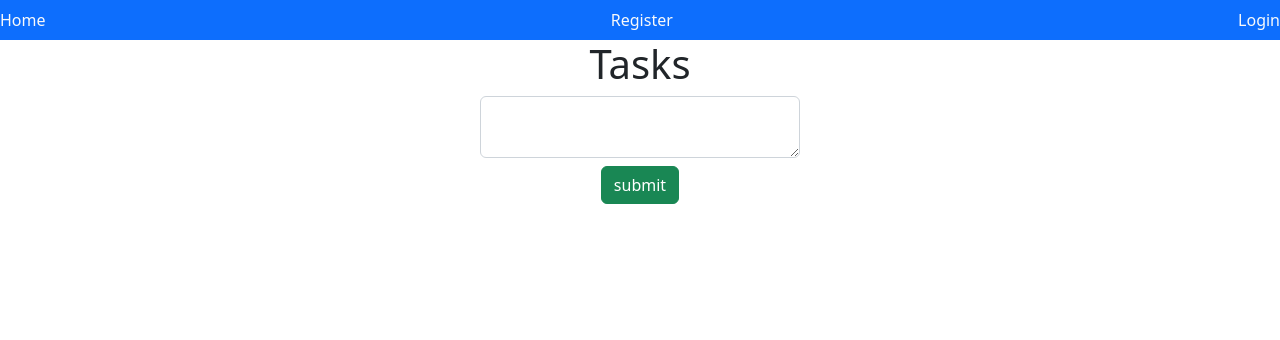
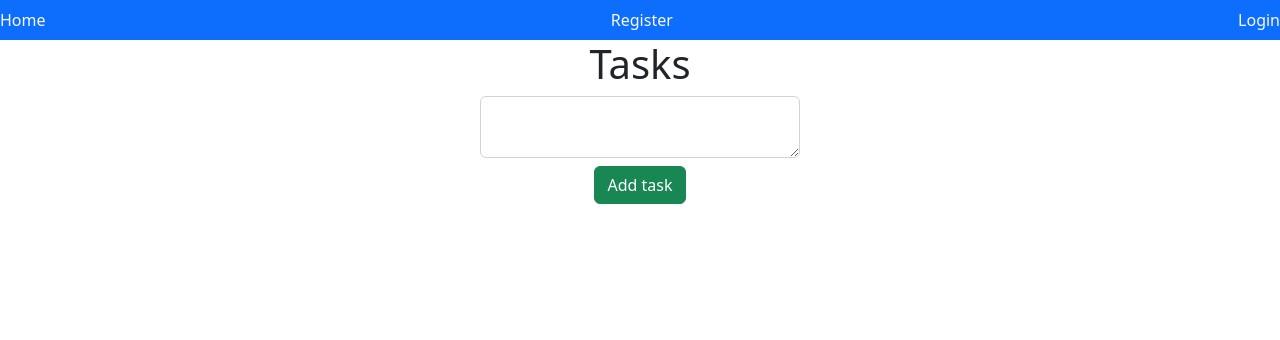
Before and after one commit to Snydi/TaskManager, a PHP site: page /pages/home.php in a window 1280 px wide. Shown: the top 340 px of the page. Run offline with PHP 8.4, Linux system fonts and the light colour scheme.

Commit message:
Added feature to add tasks, can't see them yet though

```diff
--- a/classes/UserManager.php
+++ b/classes/UserManager.php
@@ -4,8 +4,6 @@ class UserManager
 {
     private string $email;
     private string $password;
-
-    private string $id;
 
     public function __construct($emailPOST,$passwordPOST) //takes POST data as parameters and immediately hashes password
     {
@@ -25,11 +23,6 @@ class UserManager
         $query = "DELETE FROM users WHERE id = $this->id";
         mysqli_query(Database::connection(), $query) or die(mysqli_error(Database::connection()));
     }
-//    private function getUserId()
-//    {
-//        $query = "SELECT id FROM users as id";
-//        return  mysqli_query(Database::connection(), $query) or die(mysqli_error(Database::connection()));
-//    }
 
     public function getUserInfo()
     {
@@ -37,14 +30,15 @@ class UserManager
         $queryResult =  mysqli_query(Database::connection(), $query) or die(mysqli_error(Database::connection()));
         return mysqli_fetch_assoc($queryResult);
     }
-    public function addTask()
+    public function addTask($task)
     {
-        $query = "INSERT INTO tasks (id,task) VALUES (, '$this->task')";
+        $userInfo = $this->getUserInfo();
+        $query = "INSERT INTO tasks (id, task) VALUES"."(".$userInfo["id"].",".$task.")";
         mysqli_query(Database::connection(), $query) or die(mysqli_error(Database::connection()));
     }
 
     //The following functions are needed for error-checking during authentication
-    public function userExists()
+    public function userExists(): bool
     {
         $query = "SELECT email FROM users as email WHERE email = '$this->email' ";
         $queryResult =  mysqli_query(Database::connection(), $query) or die(mysqli_error(Database::connection()));
--- a/logic/handler.php
+++ b/logic/handler.php
@@ -1,9 +1,5 @@
 <?php //this file realises all the functions related to authentication and task management
 require_once '../classes/UserManager.php';
-
-
-
-
 
 if (isset($_POST["submitRegister"]))
 {
@@ -24,6 +20,7 @@ if (isset($_POST["submitRegister"]))
         $user->registerUser();
         session_start();
         $_SESSION["auth"] = true;
+        $_SESSION["user"] = serialize($user);
         header("Location: ../pages/home.php");
     }
 }
@@ -46,6 +43,16 @@ else if(isset($_POST["submitLogin"]))
     {
     session_start();
     $_SESSION["auth"] = true;
+    $_SESSION["user"] = serialize($user); //storing object that contains userinfo
     header("Location: ../pages/home.php");
     }
+
+} else if(isset($_POST["addTask"]))
+{
+    session_start();
+    $user = unserialize($_SESSION["user"]); //retrieving the object
+    $task = mysqli_real_escape_string(Database::connection(),$_POST["task"]);
+    $user->addTask($task);
+    header("Location: ../pages/home.php");
+
 }
--- a/pages/home.php
+++ b/pages/home.php
@@ -8,7 +8,7 @@ require_once "../logic/handler.php";
         <label class="form-label row">
           <textarea class="form-control" name="task" placeholder="Task:" > </textarea>
         </label>
-        <input type="submit" name="submit"  value="submit" class="btn btn-success"">
+        <input type="submit" name="addTask"  value="Add task" class="btn btn-success"">
 
     </form>
 <?php
```
